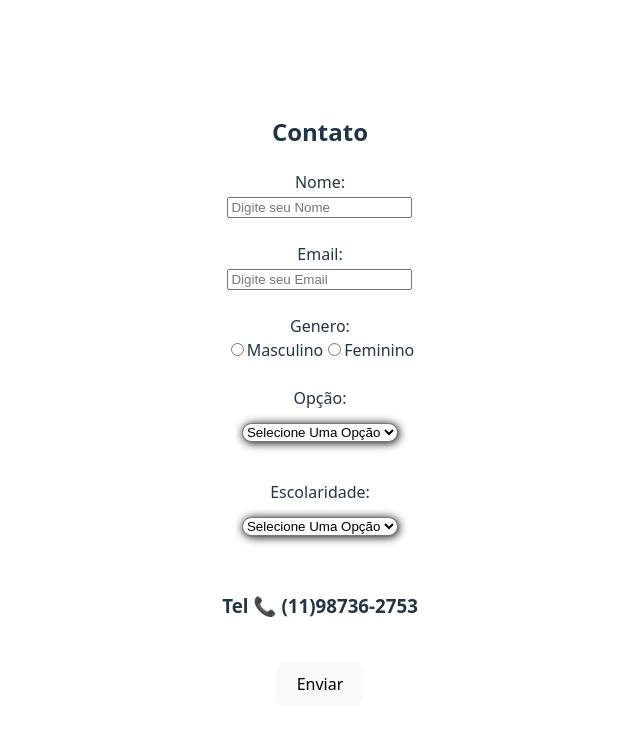
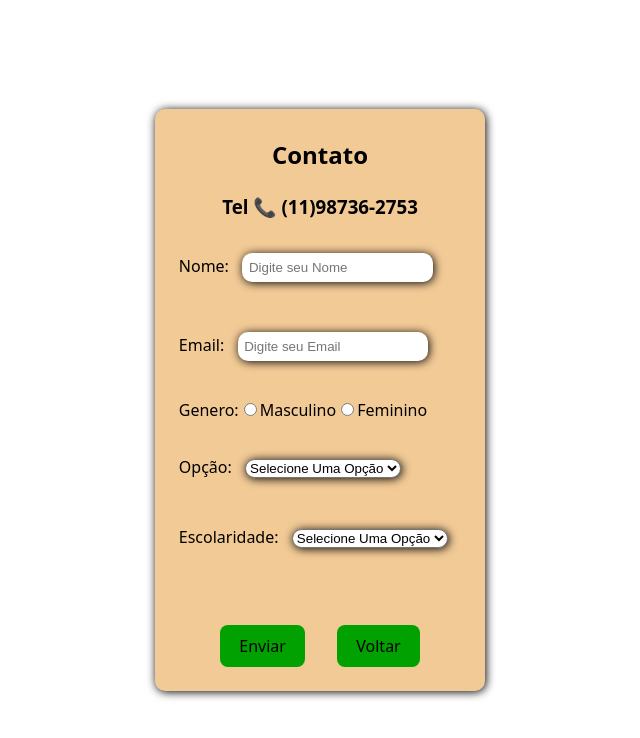
Before and after one commit to Alfa-One-Development/Restaurante, a React (Vite) app in the folder encomenda/: page /contato in a window 1280 px wide. Shown: the top 738 px of the page, without its empty margins (320-960 px from the left). Built offline with nearby package versions, Linux system fonts and the light colour scheme.

Commit message:
csscontato

```diff
--- a/encomenda/src/pages/Contato.jsx
+++ b/encomenda/src/pages/Contato.jsx
@@ -1,5 +1,6 @@
-import { useState, useEffect } from "react";
+import { useState } from "react";
 import '../styles/Contato.css'
+import { Link } from "react-router-dom";
 
 function Contato() {
   const [contato1, setContato1] = useState(() => {
@@ -41,12 +42,13 @@ function Contato() {
 
   return (
 
-    <div>
+    <div className="box">
       <h2>Contato</h2>
+      <h3>Tel 📞 (11)98736-2753 </h3>
       <form onSubmit={Enviar}>
         <label>Nome:
-          <br/>
-        <input
+
+        <input className="input"
           type="text"
           value={nome}
           onChange={(e) => setNome(e.target.value)}
@@ -58,8 +60,7 @@ function Contato() {
         <br/>
 
       <label>Email:
-      <br/>
-        <input
+        <input className="input"
           type="email"
           value={email}
           onChange={(e) => setEmail(e.target.value)}
@@ -71,7 +72,7 @@ function Contato() {
         <br/>
 
       <label>Genero:
-      <br/>
+
         <input
           type="radio"
           value="Masculino"
@@ -93,7 +94,7 @@ function Contato() {
         <br/>
 
       <label>Opção:
-      <br/>
+
       <select onChange={(e) => setOpção(e.target.value)} value={Opção}>
         <option value="" >Selecione Uma Opção</option>
         <option value="opção 1"> opção 1 </option>
@@ -106,7 +107,7 @@ function Contato() {
       <br/>
 
       <label>Escolaridade:
-      <br/>
+
       <select onChange={(e) => setEscolaridade(e.target.value)} value={escolaridade}>
         <option value="" >Selecione Uma Opção</option>
         <option value="1° grau"> 1° grau </option>
@@ -119,11 +120,13 @@ function Contato() {
       <br/>
       <br/>
 
-      <h3>Tel 📞 (11)98736-2753 </h3>
 
       <br/>
 
+      <div className="button-container">
       <button type="submit">Enviar</button>
+      <Link to="/"><button type="button">Voltar</button></Link>
+      </div>
 
       </form>
 
--- a/encomenda/src/styles/contato.css
+++ b/encomenda/src/styles/contato.css
@@ -1,9 +1,11 @@
 .box {
-    background-color: rgba(255, 255, 255, 0.7);
+    background-color: #f2ca96;
     box-shadow: 1px 1px 10px black;
     color: black;
     border-radius: 10px;
     transition: 0.3s;
+    padding: 0.5em;
+
 
     input{
         background-color: rgb(243, 243, 243);
@@ -62,5 +64,16 @@ img{
 }
 
 .box:hover{
-    background-color: rgb(242, 241, 241);
+    background-color: #f8d5a7;
 }
+
+form{
+    text-align: justify;
+}
+
+.button-container{
+    display: flex;
+    justify-content: center;
+    align-items: center;
+    flex-direction: row;
+}
```
